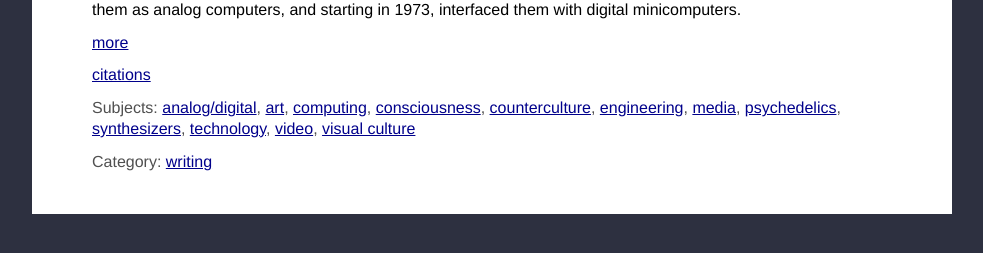
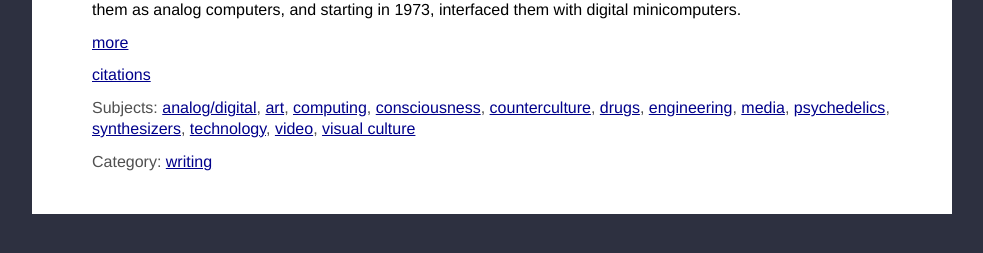
Before and after one commit to collopy/collopy.github.io, a Jekyll site: the page built from writing/_posts/2014-12-11-video-synthesizers.md, in a window 1280 px wide. Shown: the part 214-467 px from the top of the page, without its empty margins (148-1131 px from the left). Built offline with Jekyll 4.4.1, drawn with Linux system fonts in a browser that asks for light colours.

Commit message:
Added drugs tag

```diff
--- a/writing/_posts/2012-06-04-cleveland-5.html
+++ b/writing/_posts/2012-06-04-cleveland-5.html
@@ -2,7 +2,7 @@
 layout: post
 title: The Brainwashing of the Cleveland 5
 medium: text
-tags: radicalism anarchism consciousness politics
+tags: radicalism anarchism consciousness politics drugs
 ---
 
 <p>On April 30, the FBI arrested five men affiliated with Occupy Cleveland. According to <a href="http://s3.documentcloud.org/documents/352006/bridge-bomb-plot-new-charges.pdf">Special Agent Ryan M. Taylor’s affidavit</a>, Brandon Baxter, Anthony Hayne, Joshua Stafford, Connor Stevens, and Douglas Wright were apprehended “after placing two inert IEDs at the base of the Brecksville-Northfield High Level Bridge and attempting repeatedly to detonate those IEDs.” They did so by dialing a phone number to trigger the devices—a phone number provided by the undercover FBI agent who also sold them the fake explosives.</p>
--- a/writing/_posts/2014-12-11-video-synthesizers.md
+++ b/writing/_posts/2014-12-11-video-synthesizers.md
@@ -8,7 +8,7 @@ pages: 74–86
 link: "/writing/publications/Video%20Synthesizers.pdf"
 gs: 5700856085013442869
 medium: text
-tags: [technology, media, computing, video, synthesizers, consciousness, psychedelics, art, visual culture, analog/digital, engineering, counterculture]
+tags: [technology, media, computing, video, synthesizers, consciousness, psychedelics, art, visual culture, analog/digital, engineering, counterculture, drugs]
 ---
 
 In the late 1960s, artists and engineers began building increasingly sophisticated video synthesizers, machines that produced abstract or distorted images by electronically manipulating either a video signal or the cathode ray tube on which it was displayed. This article explores how experimental videographers modeled video synthesizers on audio synthesizers, conceptualized them as analog computers, and starting in 1973, interfaced them with digital minicomputers.
```
Also changed, not shown: writing/_posts/2015-07-13-revolution.md (+1 -1 lines), writing/_posts/2023-11-21-lsd.md (+1 -1 lines).
